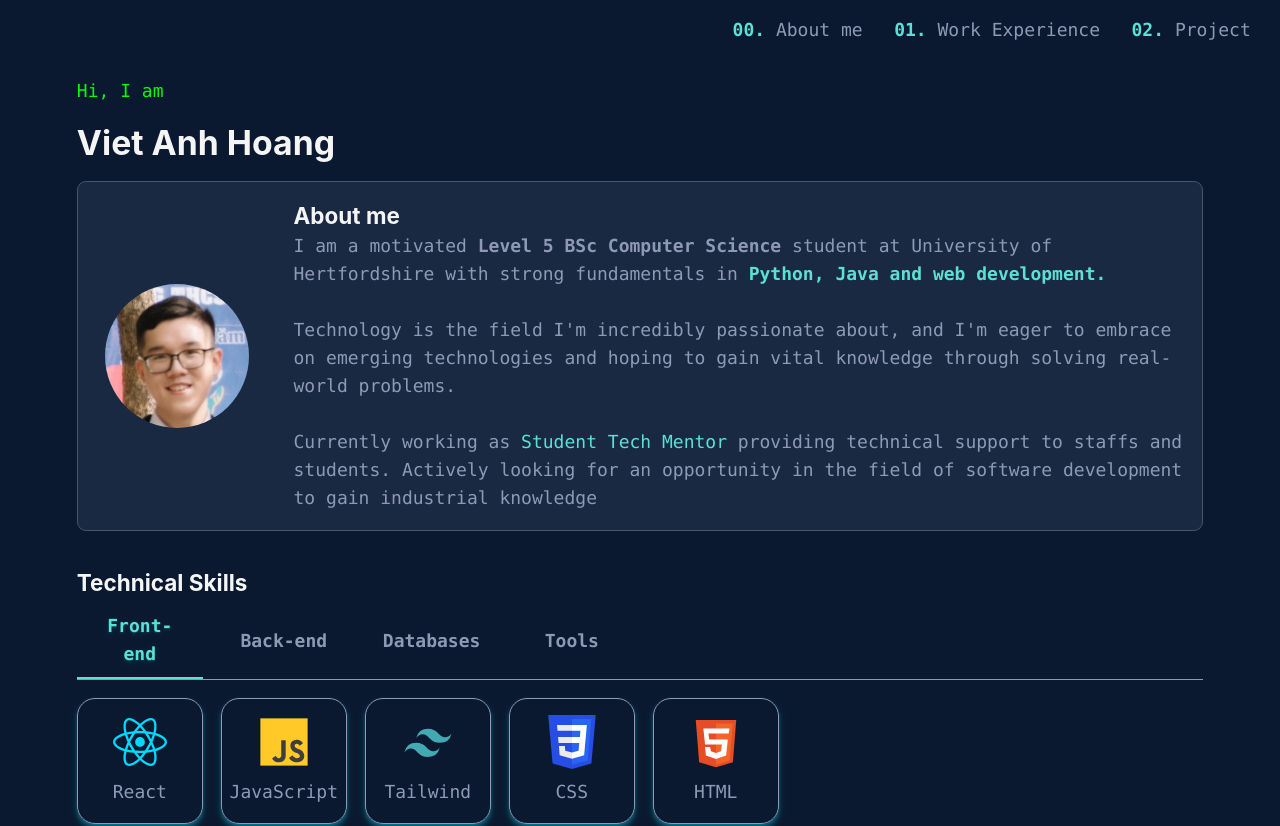
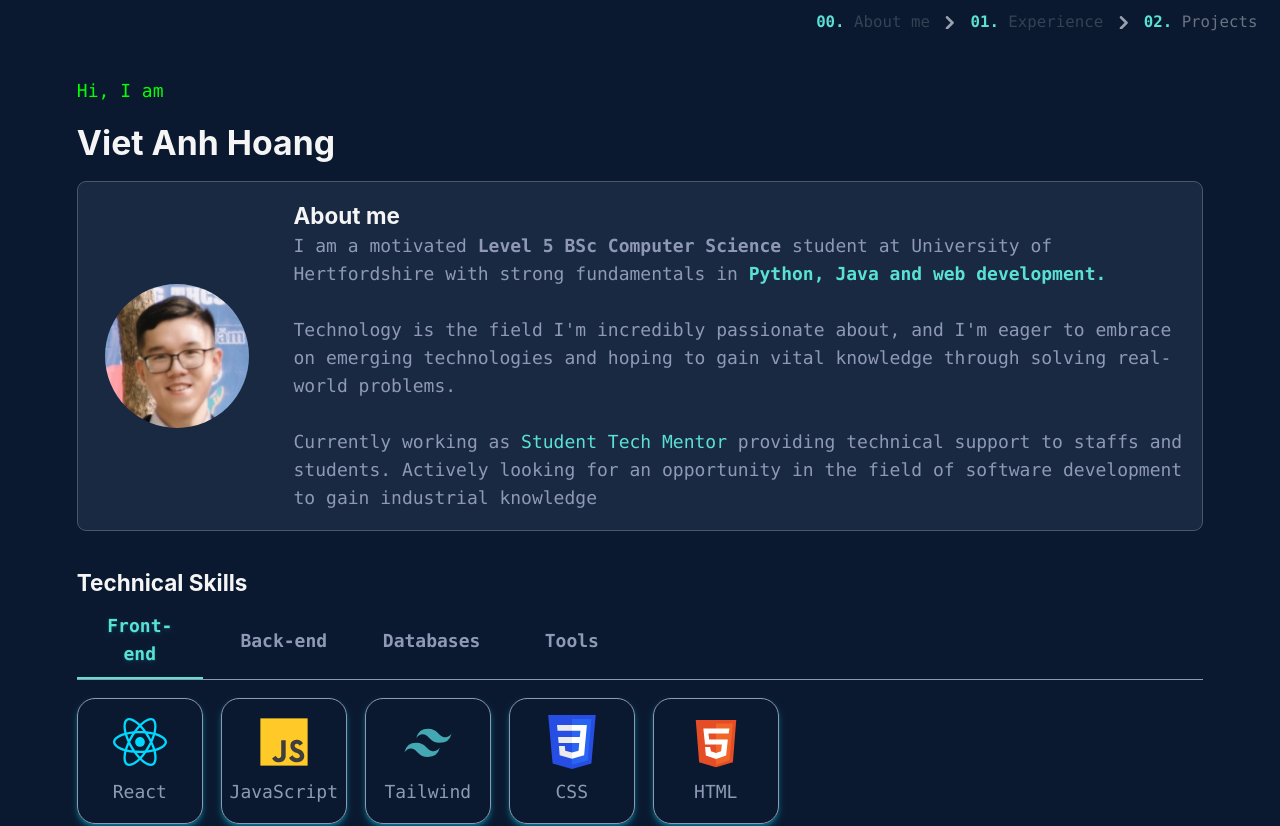
Before and after one commit to viet2811/portfolio, a React (Vite) app: page / in a window 1280 px wide. Shown: the top 826 px of the page. Built offline with nearby package versions, Linux system fonts and the light colour scheme.

Commit message:
Update new navigation bar style

```diff
--- a/src/NavBar.jsx
+++ b/src/NavBar.jsx
@@ -1,19 +1,33 @@
 function NavBar() {
     return (
-        <nav className="w-screen fixed top-0 bg-[#0a192f] overflow-hidden max-h-15">
-            <a href="#" className="float-right text-[#8f99b6]
-                                   decoration-0 p-3.5 hover:text-[#f5f5f5] mr-3">
-                <b className="text-[#5ae1d4]">02.</b> Project
-            </a>
-            <a href="#work-experience" className="float-right text-[#8f99b6]
-                                   decoration-0 p-3.5 hover:text-[#f5f5f5]">
-                <b className="text-[#5ae1d4]">01.</b> Work Experience
-            </a>
-            <a href="#about-me" className="float-right text-[#8f99b6]
-                                   decoration-0 p-3.5 hover:text-[#f5f5f5]">
-                <b className="text-[#5ae1d4]">00.</b> About me
-            </a>
+        <nav className="flex w-screen fixed top-0 bg-deepnavy h-10 justify-end pr-5" aria-label="Breadcrumb">
+            <ol className="inline-flex items-center space-x-1 md:space-x-2 rtl:space-x-reverse">
+                <li className="inline-flex items-center">
+                    <a href="#about-me" className="inline-flex items-center text-sm font-medium
+                     text-gray-700 hover:text-blue-600 dark:text-gray-400 dark:hover:text-white">
+                        <b>00.</b>&nbsp;About me</a>
+                </li>
+                <li>
+                    <div className="flex items-center">
+                        <svg className="rtl:rotate-180 w-3 h-3 text-gray-400 mx-1" aria-hidden="true" xmlns="http://www.w3.org/2000/svg" fill="none" viewBox="0 0 6 10">
+                            <path stroke="currentColor" strokeLinecap="round" strokeLinejoin="round" strokeWidth="2" d="m1 9 4-4-4-4" />
+                        </svg>
+                        <a href="#work-experience" className="ms-1 text-sm font-medium text-gray-700 hover:text-blue-600 md:ms-2
+                         dark:text-gray-400 dark:hover:text-white">
+                         <b>01.</b> Experience</a>
+                    </div>
+                </li>
+                <li aria-current="page">
+                    <div className="flex items-center">
+                        <svg className="rtl:rotate-180 w-3 h-3 text-gray-400 mx-1" aria-hidden="true" xmlns="http://www.w3.org/2000/svg" fill="none" viewBox="0 0 6 10">
+                            <path stroke="currentColor" strokeLinecap="round" strokeLinejoin="round" strokeWidth="2" d="m1 9 4-4-4-4" />
+                        </svg>
+                        <span className="ms-1 text-sm font-medium text-gray-500 md:ms-2 dark:text-gray-400"><b>02.</b> Projects</span>
+                    </div>
+                </li>
+            </ol>
         </nav>
+
     );
 }
 
--- a/src/SkillList.jsx
+++ b/src/SkillList.jsx
@@ -1,6 +1,6 @@
 function SkillCard ({name}) {
     return (
-        <div className="bg-[#193755] text-[#55d7d4] w-max px-4 py-1.5 rounded-3xl mr-2.5 text-sm">
+        <div className="bg-[#193755] text-[#55d7d4] w-max px-4 py-1 rounded-full mr-2.5 text-sm">
             {name}
         </div>
     );
--- a/src/index.css
+++ b/src/index.css
@@ -28,3 +28,7 @@ h3 {
 .ml-25\.35 {
     margin-left: calc(var(--spacing) * 25.35)
 }
+
+nav b {
+    @apply text-cyan
+}
```
